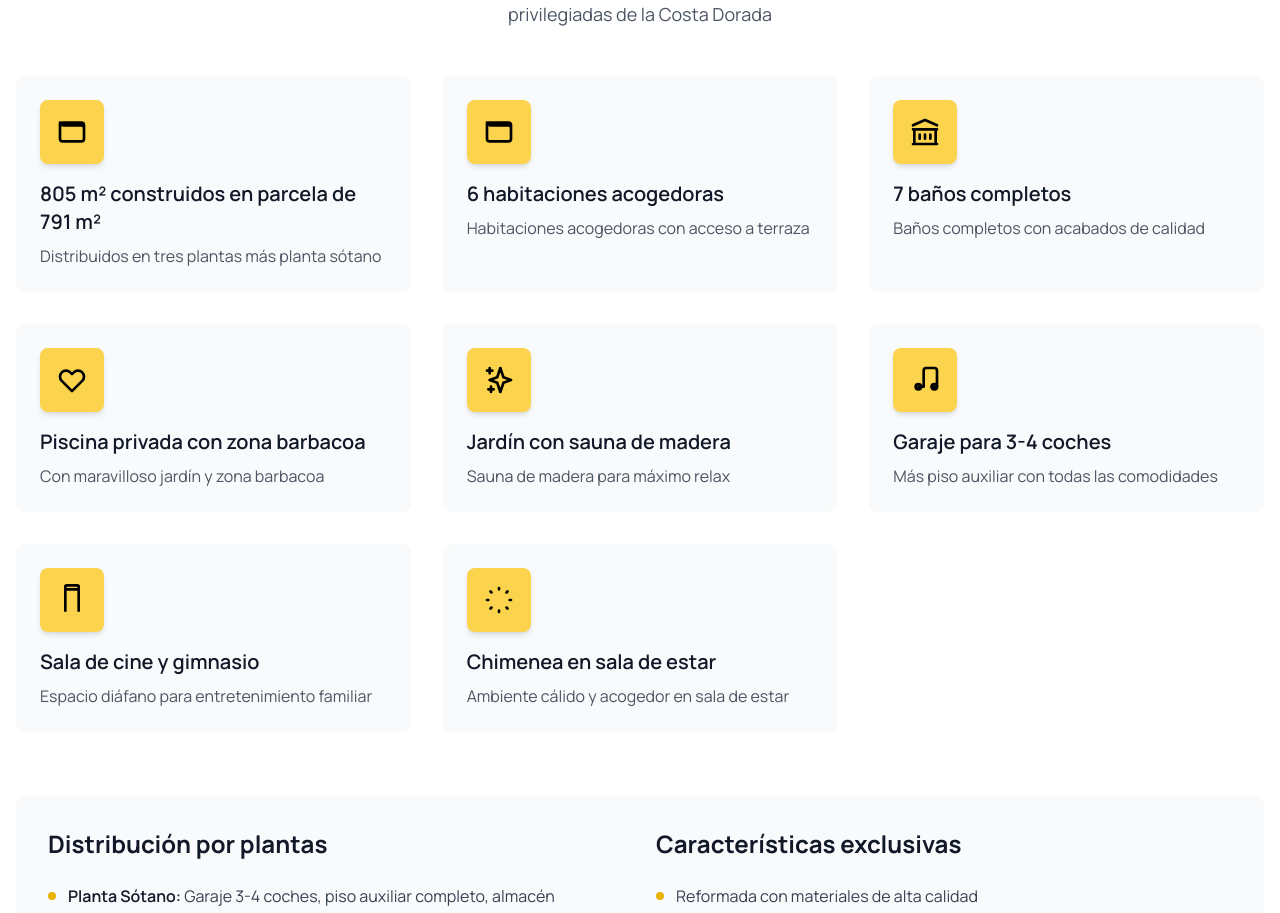
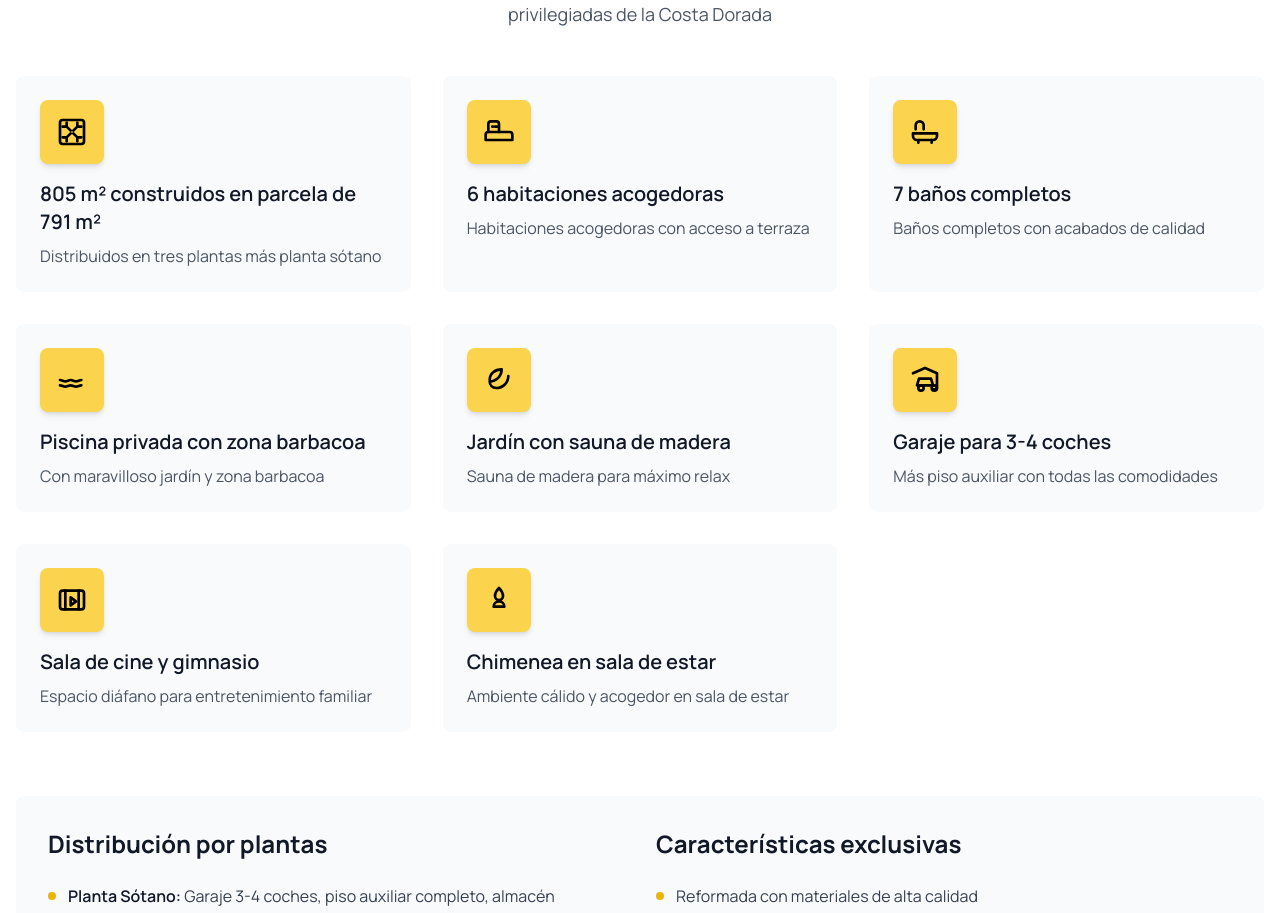
Before and after one commit to ClownOfCrowd/villa-cambrils-landing, a React (Vite) app: page / in a window 1280 px wide. Shown: the part 1868-2781 px from the top of the page. Built offline with nearby package versions, Linux system fonts and the light colour scheme; the HTML template or start-up script is replaced by a standard one.

Commit message:
Features: replace generic icons with semantically correct luxury-outline icons (area, bed, bath, pool, leaf, garage, cinema, fireplace)

```diff
--- a/src/components/Features.jsx
+++ b/src/components/Features.jsx
@@ -4,8 +4,10 @@ const Features = ({ translations }) => {
   const features = [
     {
       icon: (
+        // Area (square meters) – outward arrows inside a square
         <svg className="w-8 h-8" fill="none" stroke="currentColor" viewBox="0 0 24 24">
-          <path strokeLinecap="round" strokeLinejoin="round" strokeWidth={2} d="M3 7v10a2 2 0 002 2h14a2 2 0 002-2V9a2 2 0 00-2-2H5a2 2 0 00-2-2V7a2 2 0 012-2h14a2 2 0 012 2v2" />
+          <rect x="3" y="3" width="18" height="18" rx="2" ry="2" strokeWidth="2"/>
+          <path strokeWidth="2" strokeLinecap="round" strokeLinejoin="round" d="M8 8l3 3M8 8V5m0 3H5M16 16l-3-3M16 16v3m0-3h3M8 16l3-3M8 16H5m3 0v3M16 8l-3 3M16 8h3m-3 0V5"/>
         </svg>
       ),
       title: translations.features.area,
@@ -13,8 +15,11 @@ const Features = ({ translations }) => {
     },
     {
       icon: (
+        // Bedrooms – bed icon
         <svg className="w-8 h-8" fill="none" stroke="currentColor" viewBox="0 0 24 24">
-          <path strokeLinecap="round" strokeLinejoin="round" strokeWidth={2} d="M3 7v10a2 2 0 002 2h14a2 2 0 002-2V9a2 2 0 00-2-2H5a2 2 0 00-2-2V7a2 2 0 012-2h14a2 2 0 012 2v2" />
+          <path strokeWidth="2" strokeLinecap="round" strokeLinejoin="round" d="M4 12V6a2 2 0 012-2h4a2 2 0 012 2v6"/>
+          <path strokeWidth="2" strokeLinecap="round" strokeLinejoin="round" d="M4 12h16a2 2 0 012 2v4H2v-4a2 2 0 012-2z"/>
+          <path strokeWidth="2" strokeLinecap="round" strokeLinejoin="round" d="M9 8h1.5M7 8h.5"/>
         </svg>
       ),
       title: translations.features.bedrooms,
@@ -22,8 +27,11 @@ const Features = ({ translations }) => {
     },
     {
       icon: (
+        // Bathrooms – bathtub icon
         <svg className="w-8 h-8" fill="none" stroke="currentColor" viewBox="0 0 24 24">
-          <path strokeLinecap="round" strokeLinejoin="round" strokeWidth={2} d="M8 14v3m4-3v3m4-3v3M3 21h18M3 10h18M3 7l9-4 9 4M4 10v11M20 10v11" />
+          <path strokeWidth="2" strokeLinecap="round" strokeLinejoin="round" d="M5 10V7a3 3 0 016 0v3"/>
+          <path strokeWidth="2" strokeLinecap="round" strokeLinejoin="round" d="M3 13h18v2a3 3 0 01-3 3H6a3 3 0 01-3-3v-2z"/>
+          <path strokeWidth="2" strokeLinecap="round" strokeLinejoin="round" d="M7 18v2M17 18v2"/>
         </svg>
       ),
       title: translations.features.bathrooms,
@@ -31,8 +39,10 @@ const Features = ({ translations }) => {
     },
     {
       icon: (
+        // Pool – waves
         <svg className="w-8 h-8" fill="none" stroke="currentColor" viewBox="0 0 24 24">
-          <path strokeLinecap="round" strokeLinejoin="round" strokeWidth={2} d="M4.318 6.318a4.5 4.5 0 000 6.364L12 20.364l7.682-7.682a4.5 4.5 0 00-6.364-6.364L12 7.636l-1.318-1.318a4.5 4.5 0 00-6.364 0z" />
+          <path strokeWidth="2" strokeLinecap="round" strokeLinejoin="round" d="M3 16c1.5 0 2.5 1 4 1s2.5-1 4-1 2.5 1 4 1 2.5-1 4-1"/>
+          <path strokeWidth="2" strokeLinecap="round" strokeLinejoin="round" d="M3 12c1.5 0 2.5 1 4 1s2.5-1 4-1 2.5 1 4 1 2.5-1 4-1"/>
         </svg>
       ),
       title: translations.features.pool,
@@ -40,8 +50,9 @@ const Features = ({ translations }) => {
     },
     {
       icon: (
+        // Garden – leaf
         <svg className="w-8 h-8" fill="none" stroke="currentColor" viewBox="0 0 24 24">
-          <path strokeLinecap="round" strokeLinejoin="round" strokeWidth={2} d="M5 3v4M3 5h4M6 17v4m-2-2h4m5-16l2.286 6.857L21 12l-5.714 2.143L13 21l-2.286-6.857L5 12l5.714-2.143L13 3z" />
+          <path strokeWidth="2" strokeLinecap="round" strokeLinejoin="round" d="M5 12c0-5 4-8 9-8 0 5-4 9-9 9 0 3 2 5 5 5 5 0 9-4 9-9"/>
         </svg>
       ),
       title: translations.features.garden,
@@ -49,9 +60,11 @@ const Features = ({ translations }) => {
     },
     {
       icon: (
+        // Garage – car front inside a gate
         <svg className="w-8 h-8" fill="none" stroke="currentColor" viewBox="0 0 24 24">
-          <path strokeLinecap="round" strokeLinejoin="round" strokeWidth={2} d="M9 17a2 2 0 11-4 0 2 2 0 014 0zM21 17a2 2 0 11-4 0 2 2 0 014 0z" />
-          <path strokeLinecap="round" strokeLinejoin="round" strokeWidth={2} d="M7 17h4m0 0V5a2 2 0 012-2h6a2 2 0 012 2v12h-4" />
+          <path strokeWidth="2" strokeLinecap="round" strokeLinejoin="round" d="M3 7l9-4 9 4v10a2 2 0 01-2 2h-1"/>
+          <path strokeWidth="2" strokeLinecap="round" strokeLinejoin="round" d="M7 18a2 2 0 104 0 2 2 0 00-4 0zm10 0a2 2 0 104 0 2 2 0 00-4 0z"/>
+          <path strokeWidth="2" strokeLinecap="round" strokeLinejoin="round" d="M6 16h12l-1.5-5h-9L6 16z"/>
         </svg>
       ),
       title: translations.features.garage,
@@ -59,8 +72,11 @@ const Features = ({ translations }) => {
     },
     {
       icon: (
+        // Cinema & Gym – film + play
         <svg className="w-8 h-8" fill="none" stroke="currentColor" viewBox="0 0 24 24">
-          <path strokeLinecap="round" strokeLinejoin="round" strokeWidth={2} d="M7 4V2a1 1 0 011-1h8a1 1 0 011 1v2M7 4v16M17 4v16m0-16H7" />
+          <rect x="3" y="5" width="18" height="14" rx="2" ry="2" strokeWidth="2"/>
+          <path strokeWidth="2" strokeLinecap="round" strokeLinejoin="round" d="M7 5v14M17 5v14"/>
+          <path strokeWidth="2" strokeLinecap="round" strokeLinejoin="round" d="M11 10l4 3-4 3v-6z"/>
         </svg>
       ),
       title: translations.features.cinema,
@@ -68,8 +84,10 @@ const Features = ({ translations }) => {
     },
     {
       icon: (
+        // Fireplace – flame
         <svg className="w-8 h-8" fill="none" stroke="currentColor" viewBox="0 0 24 24">
-          <path strokeLinecap="round" strokeLinejoin="round" strokeWidth={2} d="M12 3v1m0 16v1m9-9h-1M4 12H3m15.364 6.364l-.707-.707M6.343 6.343l-.707-.707m12.728 0l-.707.707M6.343 17.657l-.707.707" />
+          <path strokeWidth="2" strokeLinecap="round" strokeLinejoin="round" d="M12 3s-3 3-3 6a3 3 0 006 0c0-3-3-6-3-6z"/>
+          <path strokeWidth="2" strokeLinecap="round" strokeLinejoin="round" d="M12 13a4 4 0 00-4 4h8a4 4 0 00-4-4z"/>
         </svg>
       ),
       title: translations.features.fireplace,
```
